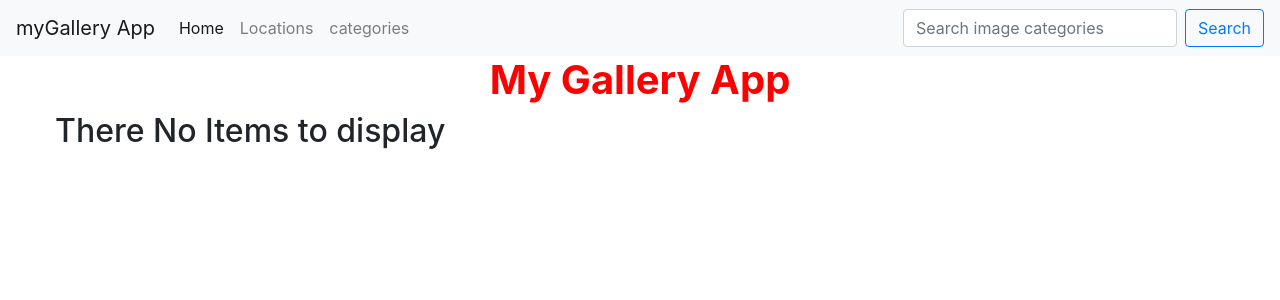
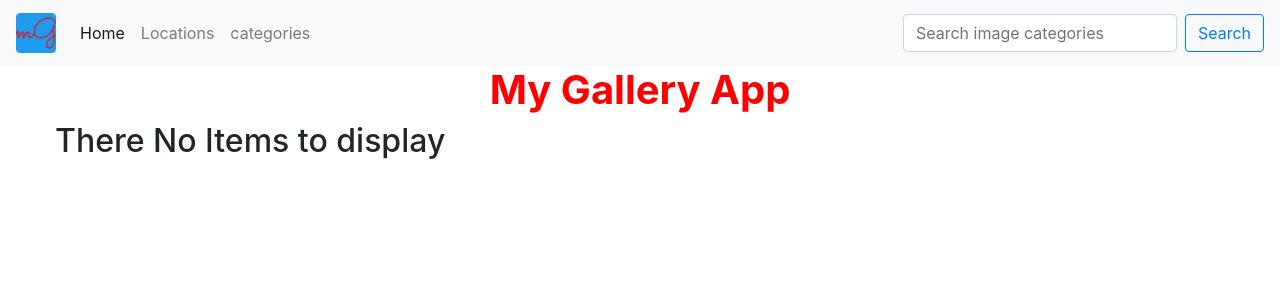
Before and after one commit to josphat-n/mygallery, a Django app: template gal/templates/gal/home.html in a window 1280 px wide. Shown: the top 300 px of the page. Run offline with Django 3.2, Linux system fonts and the light colour scheme; the template is opened without the code that fills it, so the values that code supplies are empty; some libraries are stand-ins or nearby versions.

Commit message:
set the app logo as a link in the navigation bar.

```diff
--- a/gal/templates/navbar.html
+++ b/gal/templates/navbar.html
@@ -1,8 +1,12 @@
+{% load static%}
+
 <nav class="navbar navbar-expand-lg navbar-light bg-light  sticky-top">
    <button class="navbar-toggler" type="button" data-toggle="collapse" data-target="#navbarTogglerDemo03" aria-controls="navbarTogglerDemo03" aria-expanded="false" aria-label="Toggle navigation">
      <span class="navbar-toggler-icon"></span>
    </button>
-   <a class="navbar-brand" href= "{% url 'gallery-home' %}" >myGallery App</a>
+   <a class="navbar-brand" href= "{% url 'gallery-home' %}" >
+    <img src="{% static 'favicon.ico' %}" width="40" height="40" alt="myGallery app logo">
+   </a>
 
    <div class="collapse navbar-collapse" id="navbarTogglerDemo03">
      <ul class="navbar-nav mr-auto mt-2 mt-lg-0">
```
Also changed, not shown: requirements.txt (+11 -4 lines).
